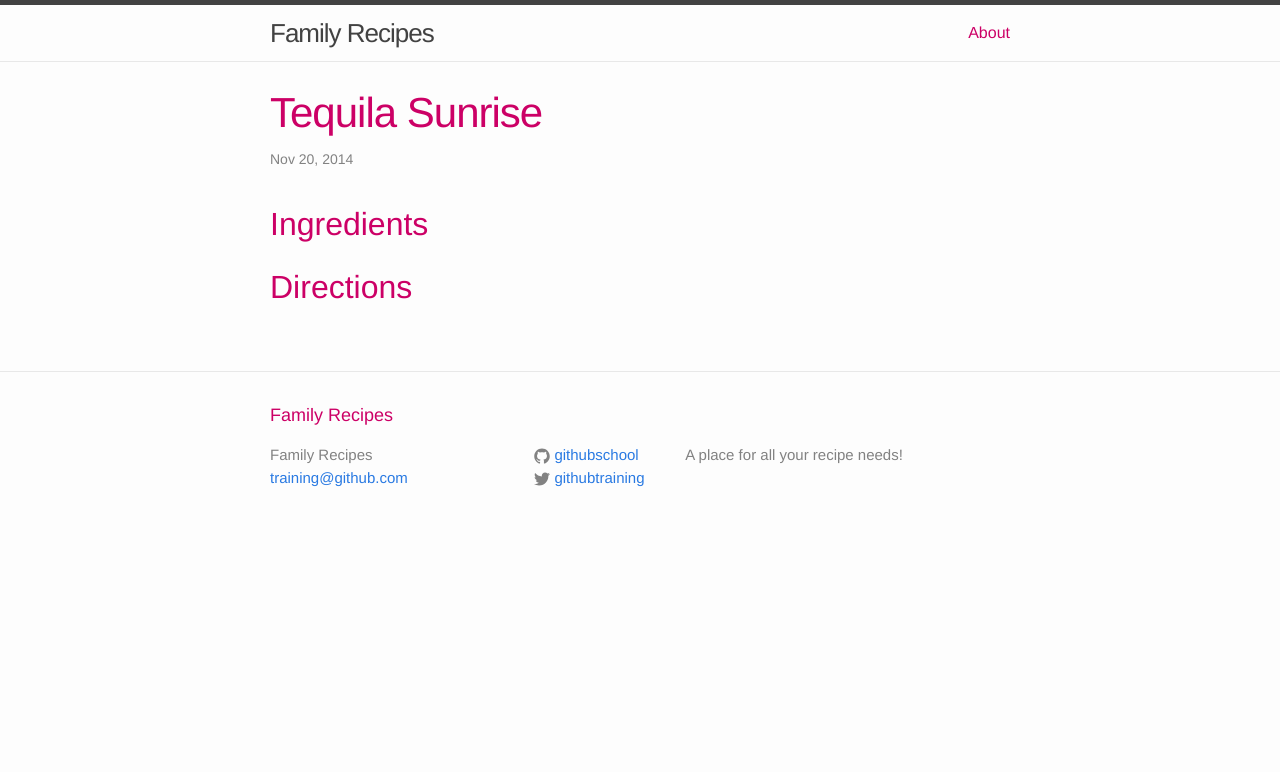
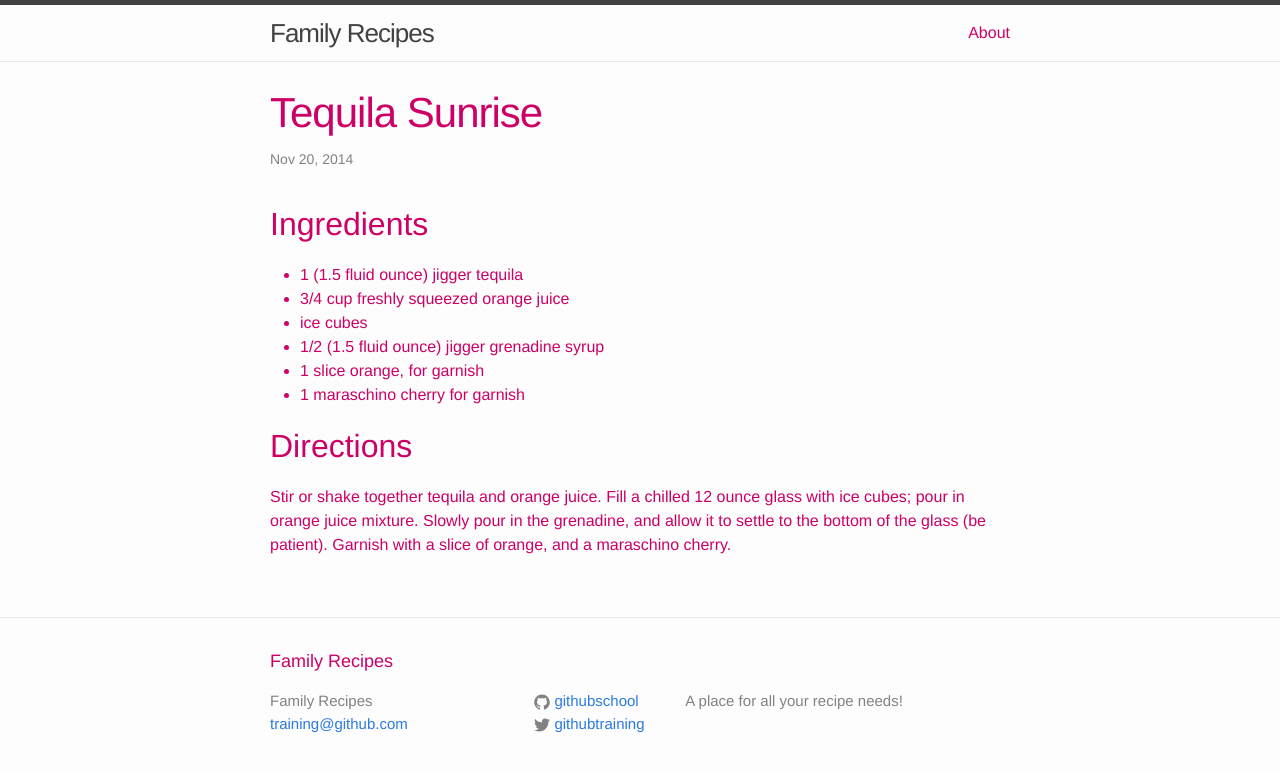
Before and after one commit to githubteacher/feb-recipes, a Jekyll site: the page built from _posts/2014-11-20-tequila-sunrise.md, in a window 1280 px wide. Shown: the top 772 px of the page. Built offline with Jekyll 4.4.1, drawn with Linux system fonts in a browser that asks for light colours.

Commit message:
added ingredients and directions

```diff
--- a/_posts/2014-11-20-tequila-sunrise.md
+++ b/_posts/2014-11-20-tequila-sunrise.md
@@ -7,4 +7,14 @@ categories: main
 
 ## Ingredients
 
+- 1 (1.5 fluid ounce) jigger tequila
+- 3/4 cup freshly squeezed orange juice
+- ice cubes
+- 1/2 (1.5 fluid ounce) jigger grenadine syrup
+- 1 slice orange, for garnish
+- 1 maraschino cherry for garnish
+
+
 ## Directions
+
+Stir or shake together tequila and orange juice. Fill a chilled 12 ounce glass with ice cubes; pour in orange juice mixture. Slowly pour in the grenadine, and allow it to settle to the bottom of the glass (be patient). Garnish with a slice of orange, and a maraschino cherry.
```
